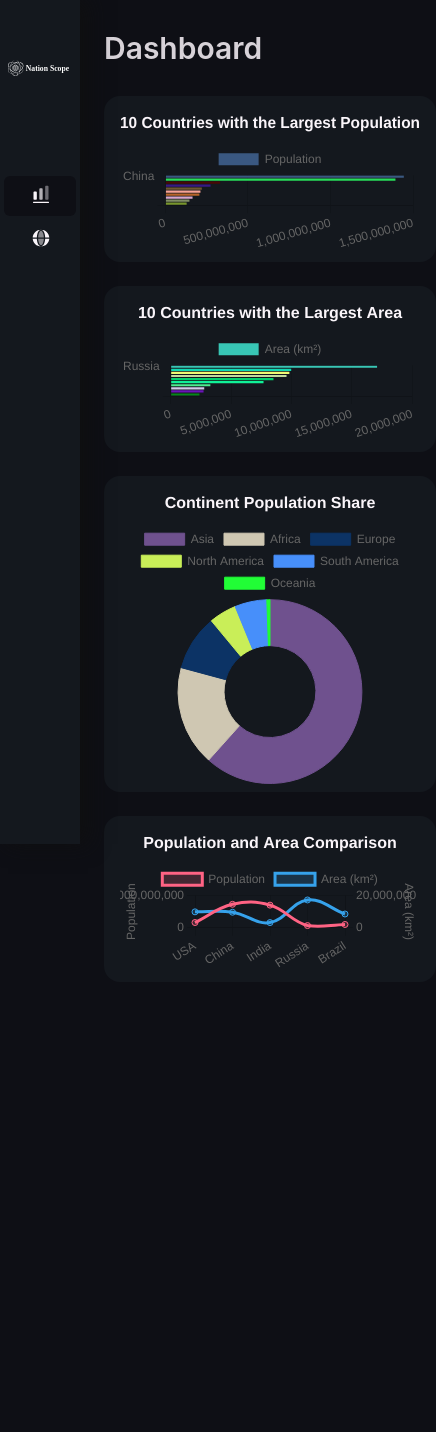
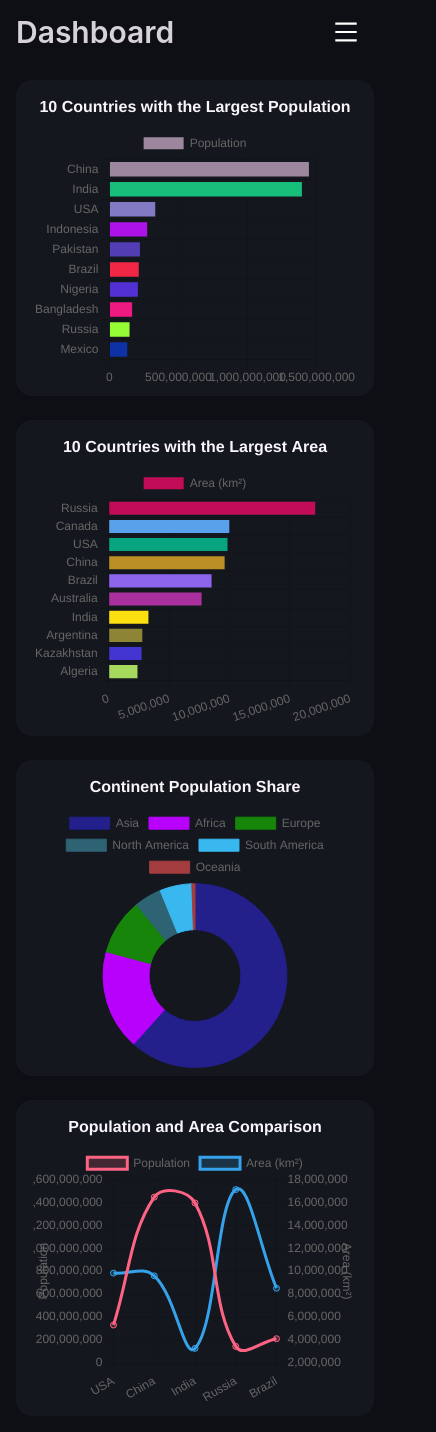
Before and after one commit to jvjehrdad/countries-data, a Next.js app: page / in a window 390 px wide. Shown: the whole page, 436 px wide, since content can reach past the window. Before the commit the page ends 1006 px from the top, so only its background shows below. Built offline with nearby package versions, Linux system fonts and the light colour scheme; what @ant-design/nextjs-registry would draw is missing.

Commit message:
feat(charts): responsive design for charts components

```diff
--- a/components/AreaChart/AreaChart.module.scss
+++ b/components/AreaChart/AreaChart.module.scss
@@ -1,13 +1,21 @@
 .container {
   width: 100%;
-  height: fit-content;
   background: var(--color-background);
   border-radius: var(--border-radius-xl);
   padding: 1.6rem 2.4rem;
+  min-height: 30rem;
+}
+
+.chartWrapper {
+  height: 30rem;
 }
 
 @media screen and (max-width: 992px) {
   .container {
     padding: 0.8rem 1.6rem;
   }
+
+  .chartWrapper {
+    height: 30rem;
+  }
 }
--- a/components/AreaChart/index.tsx
+++ b/components/AreaChart/index.tsx
@@ -52,6 +52,7 @@ const AreaChart = () => {
   const options = {
     indexAxis: 'y' as const,
     responsive: true,
+    maintainAspectRatio: false,
     plugins: {
       legend: { position: 'top' as const },
       title: {
@@ -67,7 +68,9 @@ const AreaChart = () => {
 
   return (
     <div className={styles.container}>
-      <Bar data={data} options={options} />
+      <div className={styles.chartWrapper}>
+        <Bar data={data} options={options} />
+      </div>
     </div>
   );
 };
--- a/components/ComparisonChart/ComparisonChart.module.scss
+++ b/components/ComparisonChart/ComparisonChart.module.scss
@@ -1,13 +1,21 @@
 .container {
   width: 100%;
-  height: min-content;
   background: var(--color-background);
   border-radius: var(--border-radius-xl);
   padding: 1.6rem 2.4rem;
+  min-height: 30rem;
+}
+
+.chartWrapper {
+  height: 30rem;
 }
 
 @media screen and (max-width: 992px) {
   .container {
     padding: 0.8rem 1.6rem;
   }
+
+  .chartWrapper {
+    height: 30rem;
+  }
 }
--- a/components/ComparisonChart/index.tsx
+++ b/components/ComparisonChart/index.tsx
@@ -60,9 +60,10 @@ const ComparisonChart = () => {
   const options = {
     responsive: true,
     interaction: {
-      mode: 'index',
+      mode: 'index' as const,
       intersect: false,
     },
+    maintainAspectRatio: false,
     stacked: false,
     plugins: {
       title: {
@@ -76,18 +77,18 @@ const ComparisonChart = () => {
     },
     scales: {
       y1: {
-        type: 'linear',
+        type: 'linear' as const,
         display: true,
-        position: 'left',
+        position: 'left' as const,
         title: {
           display: true,
           text: 'Population',
         },
       },
       y2: {
-        type: 'linear',
+        type: 'linear' as const,
         display: true,
-        position: 'right',
+        position: 'right' as const,
         grid: {
           drawOnChartArea: false,
         },
@@ -101,7 +102,9 @@ const ComparisonChart = () => {
 
   return (
     <div className={styles.container}>
-      <Line data={data} options={options} />
+      <div className={styles.chartWrapper}>
+        <Line data={data} options={options} />
+      </div>
     </div>
   );
 };
--- a/components/ContinentPopulationChart/ContinentPopulationChart.module.scss
+++ b/components/ContinentPopulationChart/ContinentPopulationChart.module.scss
@@ -1,13 +1,21 @@
 .container {
   width: 100%;
-  height: fit-content;
   background: var(--color-background);
   border-radius: var(--border-radius-xl);
   padding: 1.6rem 2.4rem;
+  min-height: 30rem;
+}
+
+.chartWrapper {
+  height: 30rem;
 }
 
 @media screen and (max-width: 992px) {
   .container {
     padding: 0.8rem 1.6rem;
   }
+
+  .chartWrapper {
+    height: 30rem;
+  }
 }
--- a/components/ContinentPopulationChart/index.tsx
+++ b/components/ContinentPopulationChart/index.tsx
@@ -35,6 +35,7 @@ const ContinentPopulationChart = () => {
 
   const options = {
     responsive: true,
+    maintainAspectRatio: false,
     plugins: {
       legend: { position: 'top' as const },
       title: {
@@ -50,7 +51,9 @@ const ContinentPopulationChart = () => {
 
   return (
     <div className={styles.container}>
-      <Doughnut data={data} options={options} />
+      <div className={styles.chartWrapper}>
+        <Doughnut data={data} options={options} />
+      </div>
     </div>
   );
 };
--- a/components/Dashboard/Dashboard.module.scss
+++ b/components/Dashboard/Dashboard.module.scss
@@ -12,7 +12,7 @@
 
 @media screen and (max-width: 1200px) {
   .container {
-    padding: 0 2.4rem 2.4rem 6.4rem;
+    padding: 1.6rem;
     .chartContainer {
       grid-template-columns: repeat(1, 1fr);
     }
--- a/components/Layout/MainLayout/MainLayout.module.scss
+++ b/components/Layout/MainLayout/MainLayout.module.scss
@@ -2,7 +2,6 @@
 
 .container {
   position: relative;
-
   .sider {
     height: 100vh;
     position: fixed;
@@ -11,36 +10,38 @@
     background: var(--color-background) !important;
     box-shadow: 8px 0px 20px 0px rgba(16, 16, 16, 0.9);
     z-index: 1;
-
     .logoContainer {
       width: 100%;
       @include mixins.flex-center;
-
       .logo {
         width: 80%;
         height: 4.8rem;
-        margin-bottom: 8rem;
+        margin-bottom: 3.2rem;
       }
     }
   }
 
   .header {
     display: flex;
+    align-items: center;
     justify-content: space-between;
-    align-items: center;
     width: 100%;
-    height: unset;
-    padding: 3.2rem !important;
+    padding: 6.4rem 4rem !important;
   }
 
   .headerTitle {
     font-size: 3rem;
     font-weight: 600;
+    margin: 0;
   }
 
   .mainLayout {
     margin-left: 25rem;
   }
+}
+
+.mobileMainLayout {
+  margin-left: 0;
 }
 
 @media screen and (max-width: 992px) {
@@ -54,7 +55,7 @@
     }
 
     .header {
-      padding: 1.6rem 5.2rem 1.6rem 6.4rem !important;
+      padding: 1.6rem !important;
     }
   }
 }
--- a/components/Layout/MainLayout/index.tsx
+++ b/components/Layout/MainLayout/index.tsx
@@ -1,12 +1,11 @@
 'use client';
 
-import React, { useState } from 'react';
-import { Layout, Menu } from 'antd';
-
+import React, { useState, useEffect } from 'react';
+import { Layout, Menu, Drawer, Button } from 'antd';
+import { MenuOutlined } from '@ant-design/icons';
 import SideChartsIcon from '@/assets/icons/layout/SideChartsIcon';
 import SideCountriesIcon from '@/assets/icons/layout/SideCountriesIcon';
 import TypoLogo from '@/public/images/TypoLogo.svg';
-
 import styles from './MainLayout.module.scss';
 import Image from 'next/image';
 
@@ -17,6 +16,15 @@ const { Header, Sider, Content } = Layout;
 
 const MainLayout: React.FC = () => {
   const [activeKey, setActiveKey] = useState('/');
+  const [mobileMenuVisible, setMobileMenuVisible] = useState(false);
+  const [isMobile, setIsMobile] = useState(false);
+
+  useEffect(() => {
+    const handleResize = () => setIsMobile(window.innerWidth < 992);
+    handleResize();
+    window.addEventListener('resize', handleResize);
+    return () => window.removeEventListener('resize', handleResize);
+  }, []);
 
   const routeMap: Record<
     string,
@@ -28,6 +36,7 @@ const MainLayout: React.FC = () => {
 
   const handleMenuClick = (e: any) => {
     setActiveKey(e.key);
+    setMobileMenuVisible(false);
   };
 
   const currentRoute = routeMap[activeKey] || {
@@ -37,6 +46,7 @@ const MainLayout: React.FC = () => {
 
   return (
     <Layout className={styles.container}>
+      {!isMobile && (
         <Sider
           width={250}
           breakpoint="lg"
@@ -72,11 +82,50 @@ const MainLayout: React.FC = () => {
             <div className={styles.settingsButtonContainer}></div>
           </div>
         </Sider>
+      )}
 
-      <Layout className={styles.mainLayout}>
+      {isMobile && (
+        <Drawer
+          placement="left"
+          closable={false}
+          onClose={() => setMobileMenuVisible(false)}
+          open={mobileMenuVisible}
+          bodyStyle={{ padding: 10 }}
+        >
+          <Menu
+            mode="inline"
+            selectedKeys={[activeKey]}
+            onClick={handleMenuClick}
+            items={[
+              {
+                key: '/',
+                label: 'Dashboard',
+                icon: <SideChartsIcon />,
+              },
+              {
+                key: '/countries',
+                label: 'Countries',
+                icon: <SideCountriesIcon />,
+              },
+            ]}
+          />
+        </Drawer>
+      )}
+
+      <Layout
+        className={isMobile ? styles.mobileMainLayout : styles.mainLayout}
+      >
         <Header className={styles.header}>
           <h1 className={styles.headerTitle}>{currentRoute.label}</h1>
-          <div className={styles.iconsContainer}></div>
+          {isMobile && (
+            <Button
+              type="text"
+              onClick={() => setMobileMenuVisible(true)}
+              className={styles.mobileMenuButton}
+            >
+              <MenuOutlined style={{ fontSize: '24px', color: '#fff' }} />
+            </Button>
+          )}
         </Header>
         <Content className={styles.content}>{currentRoute.component}</Content>
       </Layout>
--- a/components/PopulationChart/PopulationChart.module.scss
+++ b/components/PopulationChart/PopulationChart.module.scss
@@ -1,13 +1,21 @@
 .container {
   width: 100%;
-  height: fit-content;
   background: var(--color-background);
   border-radius: var(--border-radius-xl);
   padding: 1.6rem 2.4rem;
+  min-height: 30rem;
+}
+
+.chartWrapper {
+  height: 30rem;
 }
 
 @media screen and (max-width: 992px) {
   .container {
     padding: 0.8rem 1.6rem;
   }
+
+  .chartWrapper {
+    height: 30rem;
+  }
 }
--- a/components/PopulationChart/index.tsx
+++ b/components/PopulationChart/index.tsx
@@ -54,6 +54,7 @@ const PopulationChart = () => {
   const options = {
     indexAxis: 'y' as const,
     responsive: true,
+    maintainAspectRatio: false,
     plugins: {
       legend: {
         position: 'top' as const,
@@ -71,7 +72,9 @@ const PopulationChart = () => {
 
   return (
     <div className={styles.container}>
-      <Bar data={data} options={options} />
+      <div className={styles.chartWrapper}>
+        <Bar data={data} options={options} />
+      </div>
     </div>
   );
 };
```
Lines whose indentation alone changed are shown as unchanged.
